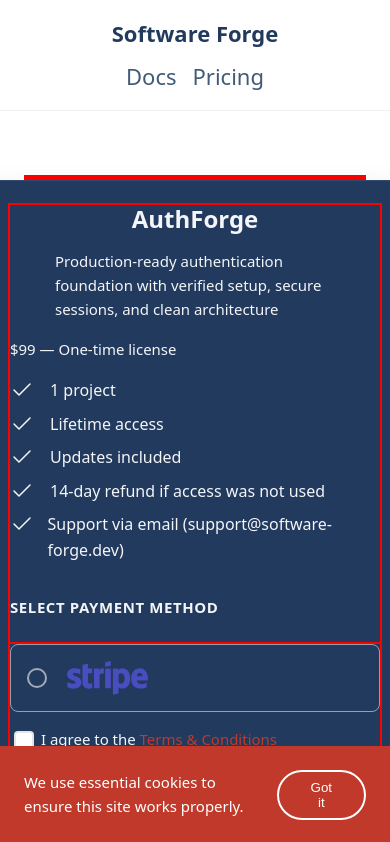
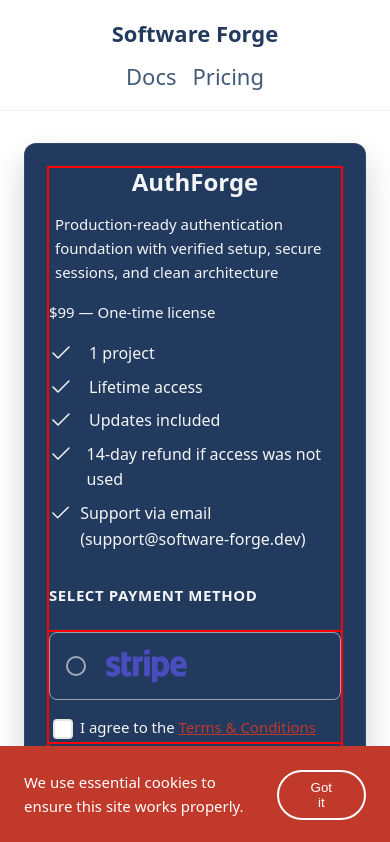
Before and after one commit to Grammeri/nextjs-landing, a Next.js app: page /pricing in a window 390 px wide. Shown: the top 842 px of the page. Built offline with nearby package versions, Linux system fonts and the light colour scheme.

Commit message:
feat(pricing): add design tokens and responsive spacing for pricing page

```diff
--- a/src/app/(business)/pricing/page.module.css
+++ b/src/app/(business)/pricing/page.module.css
@@ -1,13 +1,36 @@
 .page {
-  padding: 4rem 1.5rem;
+  padding-top: var(--pricing-page-padding-top);
+  padding-bottom: var(--pricing-page-padding-bottom);
+  padding-left: var(--pricing-page-padding-x);
+  padding-right: var(--pricing-page-padding-x);
+}
+
+/* MOBILE */
+@media (max-width: 480px) {
+  .page {
+    padding-top: var(--pricing-page-padding-top-mobile);
+    padding-bottom: var(--pricing-page-padding-bottom-mobile);
+  }
 }
 
 .grid {
-  border: 5px solid red !important;
   display: grid;
-  grid-template-columns: repeat(auto-fit, minmax(var(--pricing-card-max-width), var(--pricing-card-max-width)));
+  grid-template-columns: repeat(
+    auto-fit,
+    minmax(280px, var(--pricing-card-max-width))
+  );
+
   justify-content: center;
-  gap: var(--spacing-2xl);
+  justify-items: center;
+
+  gap: var(--pricing-grid-gap);
+}
+
+/* MOBILE */
+@media (max-width: 480px) {
+  .grid {
+    gap: var(--pricing-grid-gap-mobile);
+  }
 }
 
 .card {
--- a/src/app/globals.css
+++ b/src/app/globals.css
@@ -423,6 +423,22 @@
 /* Pricing */
 --pricing-card-max-width: 420px;
 
+/* ===============================
+   Pricing Page
+   =============================== */
+
+--pricing-page-padding-top: 4rem;
+--pricing-page-padding-bottom: 4rem;
+--pricing-page-padding-x: 1.5rem;
+
+/* Mobile */
+--pricing-page-padding-top-mobile: 2rem;
+--pricing-page-padding-bottom-mobile: 2rem;
+
+/* Grid spacing */
+--pricing-grid-gap: var(--spacing-2xl);
+--pricing-grid-gap-mobile: var(--spacing-lg);
+
 /* Product cards */
 --product-card-width: min(100%, 440px);
 
```
Lines whose indentation alone changed are shown as unchanged.
